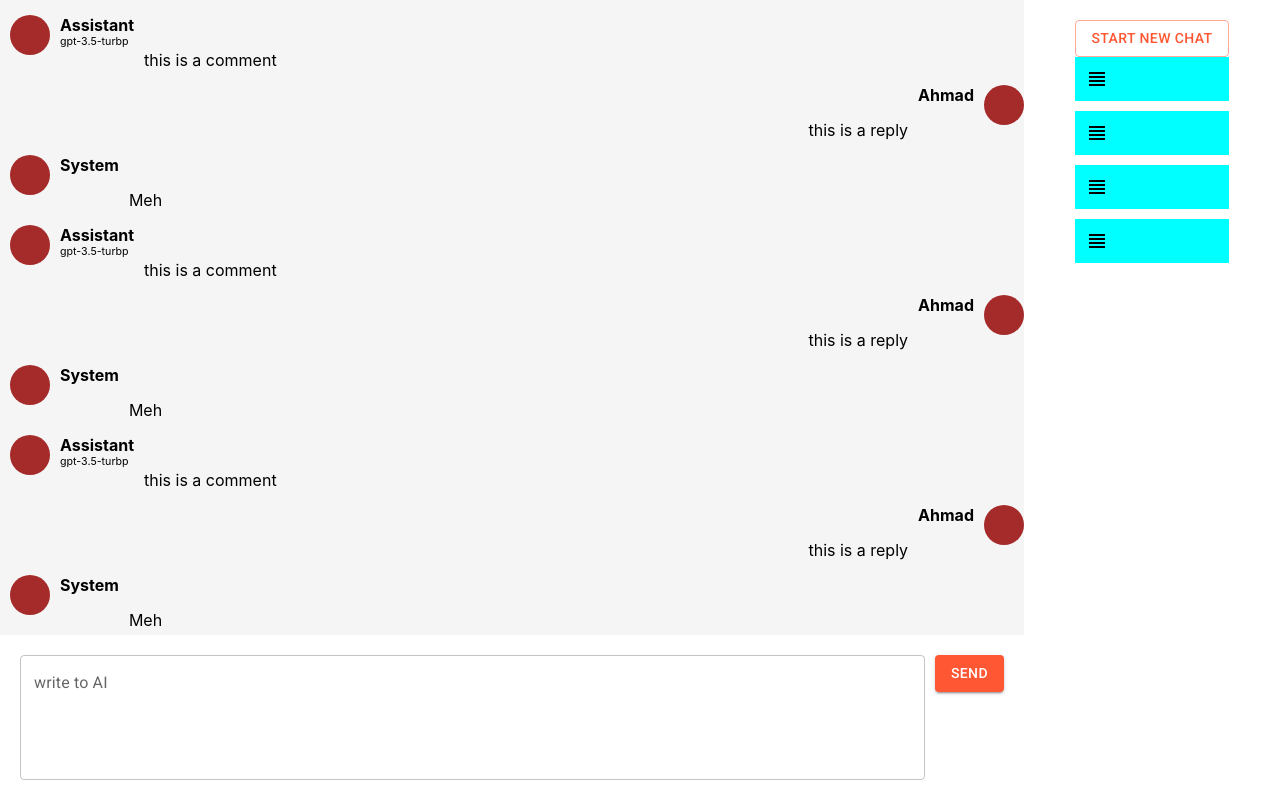
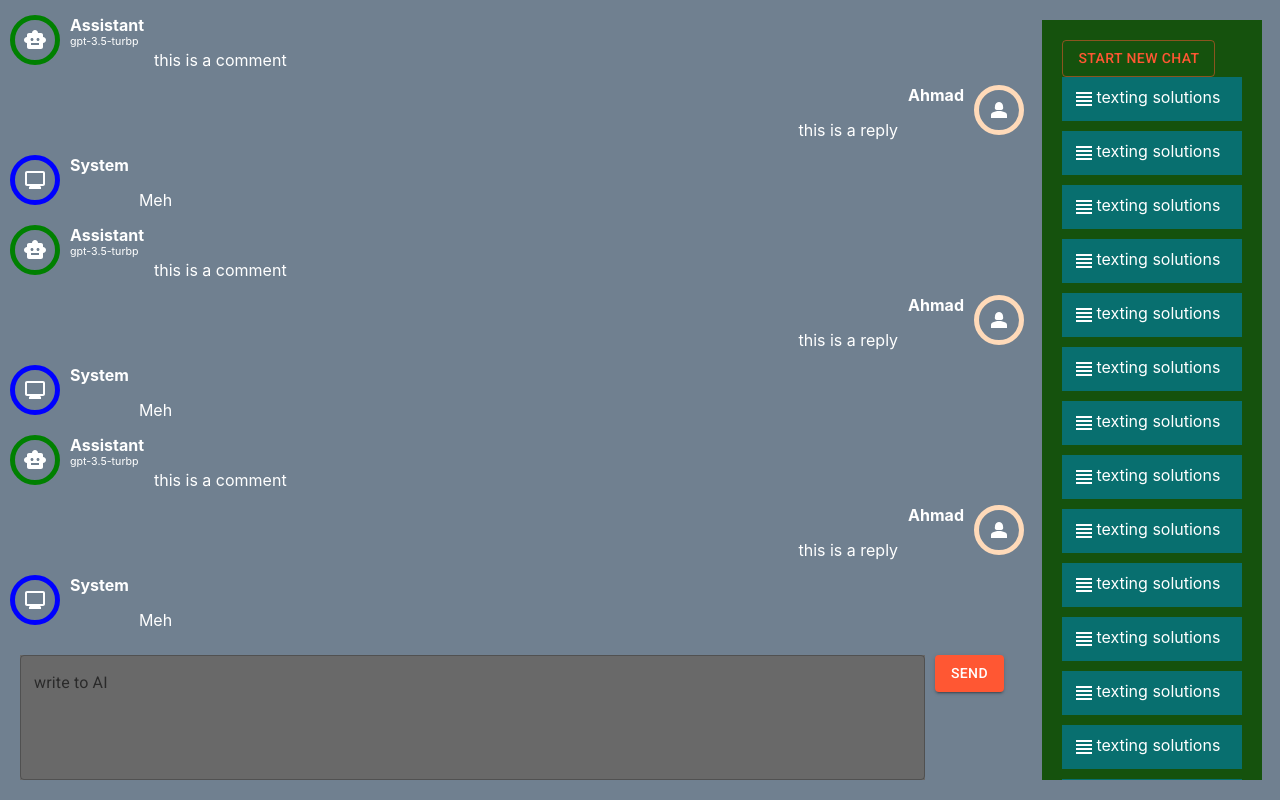
Before and after one commit to ahmad244/Chat-gpt, a React (Create React App) app: page / in a window 1280 px wide. Built offline with nearby package versions, Linux system fonts and the light colour scheme.

Commit message:
finished the core UI components

```diff
--- a/src/components/ChatItem.js
+++ b/src/components/ChatItem.js
@@ -1,7 +1,48 @@
 import React from "react";
 import "./ChatItem.css";
+import SmartToyIcon from "@mui/icons-material/SmartToy";
+import MonitorIcon from "@mui/icons-material/Monitor";
+import Person2Icon from "@mui/icons-material/Person2";
 
 class ChatItem extends React.Component {
+  chooseIcon(param) {
+    const style = {
+      borderRadius: "100%",
+      backgroundColor: "transparent",
+      borderColor: "peachpuff",
+      width: "40px",
+      borderWidth: "thick",
+      borderStyle: "solid",
+      height: "40px",
+      display: "flex",
+      justifyContent: "center",
+      alignItems: "center",
+    };
+    switch (param) {
+      case "Assistant":
+        style["borderColor"] = "green";
+        return (
+          <div style={style}>
+            <SmartToyIcon />
+          </div>
+        );
+
+      case "System":
+        style["borderColor"] = "blue";
+        return (
+          <div style={style}>
+            <MonitorIcon />
+          </div>
+        );
+
+      default:
+        return (
+          <div style={style}>
+            <Person2Icon />
+          </div>
+        );
+    }
+  }
   render() {
     return (
       <>
@@ -13,14 +54,7 @@ class ChatItem extends React.Component {
               : null
           }
         >
-          <div
-            style={{
-              borderRadius: "100%",
-              backgroundColor: "brown",
-              width: "40px",
-              height: "40px",
-            }}
-          />
+          {this.chooseIcon(this.props.name)}
 
           <div>
             <div style={{ fontWeight: "bold" }}>{this.props.name}</div>
--- a/src/components/ChatSecion.css
+++ b/src/components/ChatSecion.css
@@ -1,5 +1,4 @@
 .ChatSecion{
-    background-color: whitesmoke;
     overflow: auto;
     grid-area: 1 /1 /1 /1;
 }
--- a/src/components/ChatUserInputSec.css
+++ b/src/components/ChatUserInputSec.css
@@ -1,5 +1,4 @@
 .ChatUserInputSec {
-  background-color: white;
   display: flex;
   align-items: flex-start;
   gap: 10px;
--- a/src/components/ChatUserInputSec.js
+++ b/src/components/ChatUserInputSec.js
@@ -8,7 +8,7 @@ class ChatUserInputSec extends React.Component {
     return (
       <div className="ChatUserInputSec">
         <TextField
-          style={{ flexGrow: 5 }}
+          style={{ flexGrow: 5, backgroundColor:"dimgray" }}
           id="outlined-multiline-flexible"
           label="write to AI"
           multiline
--- a/src/components/HistoryItem.css
+++ b/src/components/HistoryItem.css
@@ -1,5 +1,5 @@
 .HistoryItem{
     padding: 10px;
-    background-color: aqua;
+    background-color: rgb(8, 111, 111);
     display: flex;
 }
--- a/src/components/HistoryItem.js
+++ b/src/components/HistoryItem.js
@@ -9,6 +9,7 @@ class HistoryItem extends React.Component {
     return <div className="HistoryItem">
 
         <ViewHeadlineIcon />
+        {this.props.name}
 
         </div>;
   }
--- a/src/components/MainContainer.css
+++ b/src/components/MainContainer.css
@@ -1,6 +1,11 @@
+ * {
+  color: white;
+}
 .MainContainer {
   display: grid;
   grid-template-columns: 8fr 2fr;
   grid-template-rows: 8fr 2fr;
-  height: 100vh;
+ height: 100vh;
+ background-color: slategrey;
+
 }
--- a/src/components/SideBar.css
+++ b/src/components/SideBar.css
@@ -2,4 +2,8 @@
   grid-area: 1 / 2 / 3 / 2;
   justify-self: center;
   margin: 20px;
+  padding: 20px;
+  background-color: rgb(21, 82, 13);
+  overflow: auto;
+  width: 70%;
 }
--- a/src/components/SideBar.js
+++ b/src/components/SideBar.js
@@ -4,21 +4,51 @@ import { Button } from "@mui/material";
 import HistorySection from "./HistorySection";
 import HistoryItem from "./HistoryItem";
 
+class SideBar extends React.Component {
+  render() {
+    return (
+      <div className="SideBar">
+        <Button color="salmon" variant="outlined">
+          Start New Chat
+        </Button>
 
-class SideBar extends React.Component {
-
-  render() {
-    return <div className="SideBar">
-         <Button color="salmon" variant="outlined">Start New Chat</Button>
-
-          <HistorySection>
-            <HistoryItem />
-            <HistoryItem />
-            <HistoryItem />
-            <HistoryItem />
-          </HistorySection>
-
-        </div>;
+        <HistorySection>
+          <HistoryItem name="texting solutions" />
+          <HistoryItem name="texting solutions" />
+          <HistoryItem name="texting solutions" />
+          <HistoryItem name="texting solutions" />
+          <HistoryItem name="texting solutions" />
+          <HistoryItem name="texting solutions" />
+          <HistoryItem name="texting solutions" />
+          <HistoryItem name="texting solutions" />
+          <HistoryItem name="texting solutions" />
+          <HistoryItem name="texting solutions" />
+          <HistoryItem name="texting solutions" />
+          <HistoryItem name="texting solutions" />
+          <HistoryItem name="texting solutions" />
+          <HistoryItem name="texting solutions" />
+          <HistoryItem name="texting solutions" />
+          <HistoryItem name="texting solutions" />
+          <HistoryItem name="texting solutions" />
+          <HistoryItem name="texting solutions" />
+          <HistoryItem name="texting solutions" />
+          <HistoryItem name="texting solutions" />
+          <HistoryItem name="texting solutions" />
+          <HistoryItem name="texting solutions" />
+          <HistoryItem name="texting solutions" />
+          <HistoryItem name="texting solutions" />
+          <HistoryItem name="texting solutions" />
+          <HistoryItem name="texting solutions" />
+          <HistoryItem name="texting solutions" />
+          <HistoryItem name="texting solutions" />
+          <HistoryItem name="texting solutions" />
+          <HistoryItem name="texting solutions" />
+          <HistoryItem name="texting solutions" />
+          <HistoryItem name="texting solutions" />
+          <HistoryItem name="texting solutions" />
+        </HistorySection>
+      </div>
+    );
   }
 }
 
```
